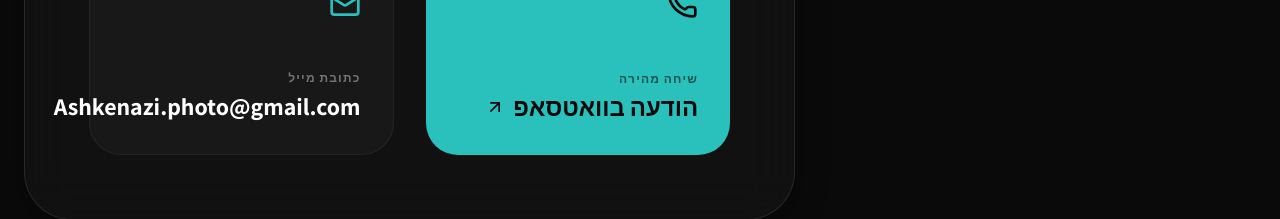
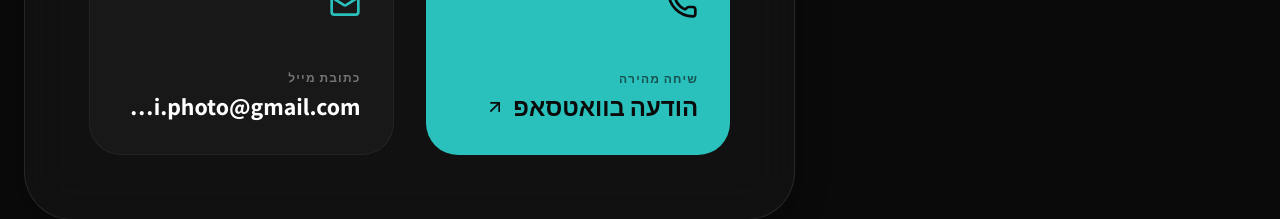
Before and after one commit to itsikdahan1/asher-ashkenazi-photography, a React (Vite) app: page / in a window 1280 px wide. Shown: the part 1762-1981 px from the top of the page. Built offline with nearby package versions, Linux system fonts and the light colour scheme; no server answers.

Commit message:
Fix email text overflow in footer card

```diff
--- a/src/components/Footer.tsx
+++ b/src/components/Footer.tsx
@@ -75,9 +75,9 @@
 
             {business.email && <div className="flex flex-col justify-between p-8 rounded-[2rem] bg-white/[0.03] border border-white/5 h-[200px]">
                <Mail size={32} className="text-turquoise" />
-               <div>
+               <div className="overflow-hidden">
                  <span className="text-xs font-black uppercase tracking-widest block mb-1 text-white/40">כתובת מייל</span>
-                 <span className="text-2xl font-bold text-white">{business.email}</span>
+                 <span className="text-xl lg:text-2xl font-bold text-white truncate block">{business.email}</span>
                </div>
             </div>}
           </div>
```
